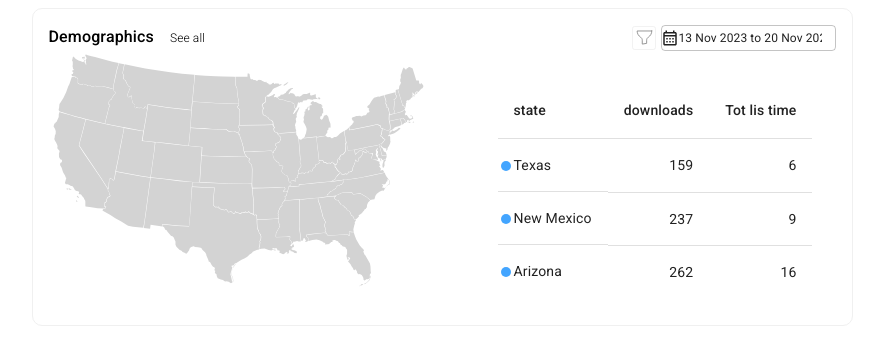
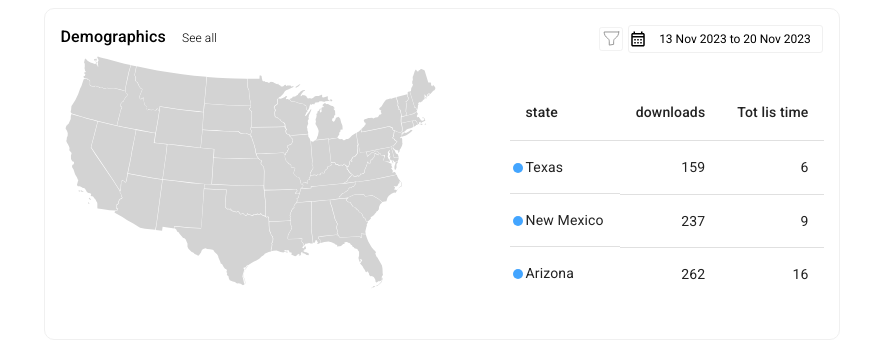
Before and after one commit to aberikashvili/listenable-react, a React (Vite) app: page / in a window 1280 px wide. Shown: the top 356 px of the page, without its empty margins (198-1082 px from the left). Built offline with nearby package versions, Linux system fonts and the light colour scheme.

Commit message:
update css files

```diff
--- /dev/null
+++ b/src/components/CutomeDatePicker/CustomeDatePicker.scss
@@ -0,0 +1,13 @@
+.input-box {
+  display: flex;
+  justify-content: center;
+  align-items: center;
+  height: 26px;
+  width: 175px;
+  cursor: pointer;
+  font-size: 12px;
+  padding-left: 18px;
+  position: relative;
+  border: 1px solid #f0f0f0;
+  border-radius: 3px;
+}
--- a/src/components/CutomeDatePicker/CutomeDatePicker.tsx
+++ b/src/components/CutomeDatePicker/CutomeDatePicker.tsx
@@ -1,5 +1,5 @@
 import { useEffect, useRef, useState } from "react";
-import { Box, TextField } from "@mui/material";
+import { Box } from "@mui/material";
 import CalendarMonthOutlinedIcon from "@mui/icons-material/CalendarMonthOutlined";
 import { DateRange } from "react-date-range";
 import format from "date-fns/format";
@@ -7,7 +7,12 @@ import { addDays } from "date-fns";
 import "react-date-range/dist/styles.css";
 import "react-date-range/dist/theme/default.css";
 
+import "./CustomeDatePicker.scss";
+
 const CustomDatePicker = () => {
+  const refOne = useRef<HTMLElement>(null);
+
+  const [isOpen, setIsOpen] = useState(false);
   const [range, setRange] = useState([
     {
       startDate: new Date(),
@@ -15,10 +20,6 @@ const CustomDatePicker = () => {
       key: "selection",
     },
   ]);
-
-  const [isOpen, setIsOpen] = useState(false);
-
-  const refOne = useRef<HTMLElement>(null);
 
   useEffect(() => {
     document.addEventListener("keydown", hideOnEscape, true);
@@ -46,19 +47,14 @@ const CustomDatePicker = () => {
   };
 
   return (
-    <Box className="calendarWrap" sx={{ position: "relative" }}>
-      <TextField
-        sx={{
-          "& .css-1q6at85-MuiInputBase-root-MuiOutlinedInput-root": {
-            height: "26px",
-            width: "175px",
-            fontSize: "12px",
-            paddingLeft: "18px",
-          },
-        }}
-        InputProps={{
-          startAdornment: (
+    <Box sx={{ position: "relative" }}>
+      <Box className="input-box" onClick={toggleCalendar}>
+        {`${format(range[0].startDate, "d MMM yyyy")} to ${format(
+          range[0].endDate,
+          "d MMM yyyy"
+        )}`}
         <CalendarMonthOutlinedIcon
+          className="calendarIcon"
           onClick={(e) => {
             e.stopPropagation();
             toggleCalendar();
@@ -72,16 +68,8 @@ const CustomDatePicker = () => {
             transform: "translateY(-50%)",
           }}
         />
-          ),
-        }}
-        value={`${format(range[0].startDate, "d MMM yyyy")} to ${format(
-          range[0].endDate,
-          "d MMM yyyy"
-        )}`}
-        // readOnly
-        className="inputBox"
-        onClick={toggleCalendar}
-      />
+      </Box>
+
       {isOpen && (
         <Box
           ref={refOne}
--- a/src/components/Demographic/Demographic.scss
+++ b/src/components/Demographic/Demographic.scss
@@ -0,0 +1,8 @@
+.demographic-wrapper {
+  max-width: 821px;
+  width: 100%;
+  max-height: 318px;
+  height: 100%;
+  background: #fff;
+  box-sizing: border-box;
+}
--- a/src/components/Demographic/Demographic.tsx
+++ b/src/components/Demographic/Demographic.tsx
@@ -25,15 +25,10 @@ const rows = [
 const Demographic = () => {
   return (
     <Box
+      className="demographic-wrapper"
       sx={{
-        maxWidth: "821px",
-        width: "100%",
-        maxHeight: "318px",
-        height: "100%",
+        border: "1px solid  #F0F0F0",
         borderRadius: "10px",
-        border: "1px solid  #F0F0F0",
-        background: " #FFF",
-        boxSizing: "border-box",
       }}
     >
       <Box sx={{ display: "flex", justifyContent: "space-between", p: 2 }}>
```
Lines whose indentation alone changed are shown as unchanged.
